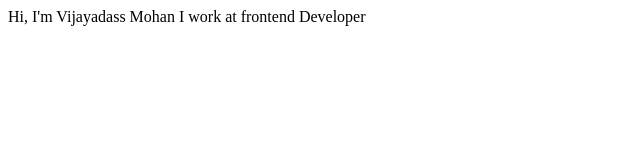
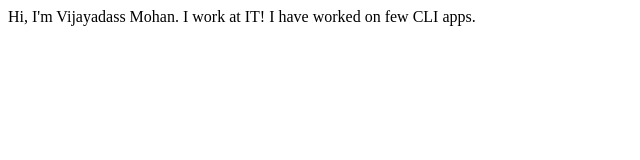
Before and after one commit to VIJAYADASS/A-demo-of-portfolio, a plain HTML site: page index.html in a window 1280 px wide. Shown: the whole page, without its empty margins (0-640 px from the left). Drawn offline with Linux system fonts and the light colour scheme.

Commit message:
update the project details

```diff
--- a/index.html
+++ b/index.html
@@ -6,8 +6,10 @@
     <title>Site</title>
 </head>
 <body>
-    Hi, I'm Vijayadass Mohan
+    Hi, I'm Vijayadass Mohan.
 
-    I work at frontend Developer
+    I work at IT!
+
+    I have worked on few CLI apps.
 </body>
 </html>
```
